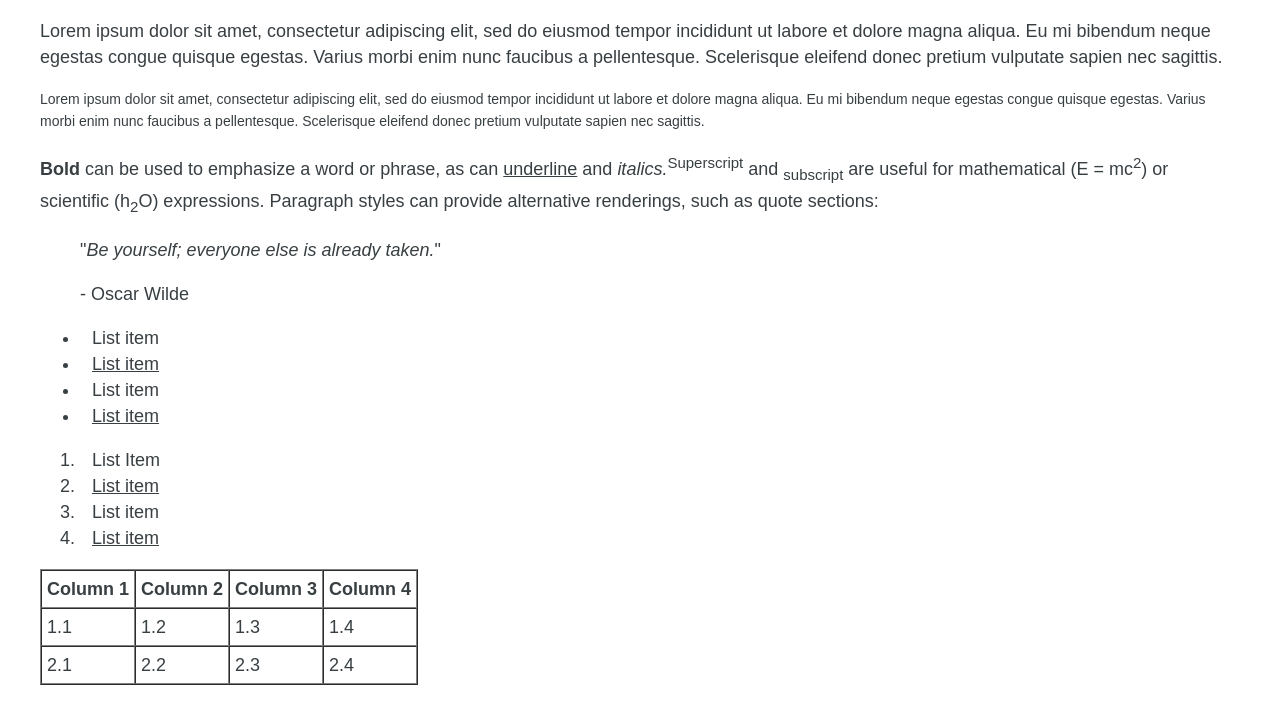
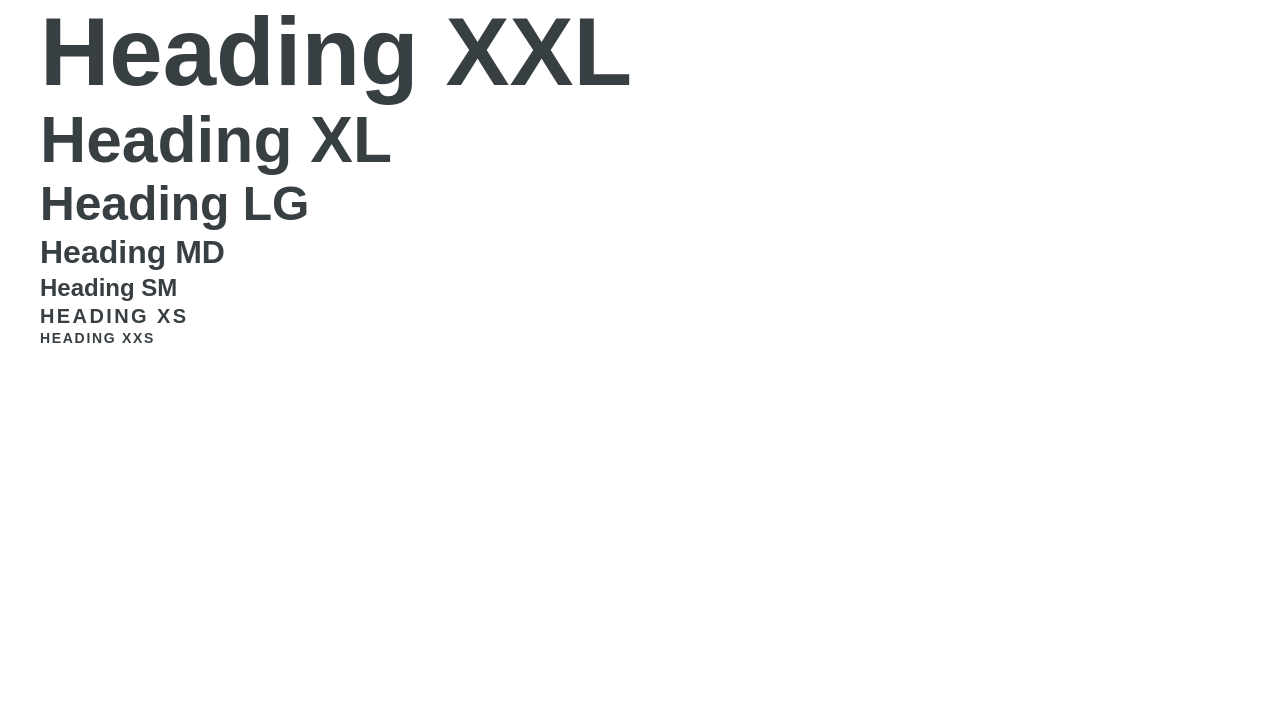
Before and after one commit to CruGlobal/cru-content-designs, a React (Create React App) app in the folder give/: page /title in a window 1280 px wide. Shown: the top 724 px of the page. Built offline with nearby package versions, Linux system fonts and the light colour scheme.

Commit message:
Cleaning up Title component
Changed "type" prop to "component" to match how MUI defines the element to use
Added optional links
Created <DynamicHeadingTag />

```diff
--- a/give/src/App.js
+++ b/give/src/App.js
@@ -10,8 +10,8 @@
 // import { SeparatorExamples } from "./components/Separator/Separator";
 // import { TabsExamples } from "./components/Tabs/Tabs";
 // import { TeaserExamples } from "./components/Teaser/Teaser";
-import { TextExamples } from "./components/Text/Text";
-// import { TitleExamples } from "./components/Title/Title";
+// import { TextExamples } from "./components/Text/Text";
+import { TitleExamples } from "./components/Title/Title";
 
 function App() {
   return (
@@ -28,8 +28,8 @@
       {/* <SeparatorExamples /> */}
       {/* <TabsExamples /> */}
       {/* <TeaserExamples /> */}
-      <TextExamples />
-      {/* <TitleExamples /> */}
+      {/* <TextExamples /> */}
+      <TitleExamples />
     </>
   );
 }
--- a/give/src/components/Title/Title.js
+++ b/give/src/components/Title/Title.js
@@ -1,33 +1,39 @@
+// Based on v3
+// https://www.aemcomponents.dev/content/core-components-examples/library/core-content/title.html
+// https://github.com/adobe/aem-core-wcm-components/blob/main/content/src/content/jcr_root/apps/core/wcm/components/title/v3/title/title.html
+
 import "./Title.css";
+
+const LinkWrapper = ({ href, children }) => {
+  return href ? (
+    <a className="cmp-title__link" href={href}>
+      {children}
+    </a>
+  ) : (
+    children
+  );
+};
 
 export const Title = ({
   className = "", // string
-  type = "h2", // string = "h1" | "h2" | "h3" | "h4" | "h5" | "h6"
+  component = "h2", // string = "h1" | "h2" | "h3" | "h4" | "h5" | "h6"
   size = "md", // string - "xxl" | "xl" | "lg" | "md" | "sm" | "xs" | "xxs"
+  href = "", // string - URL
   children,
 }) => {
   if (!children) return null;
 
   const classes = className !== "" ? " " + className : className;
   const sizeClass = size !== "" ? " cru-title-" + size : size;
-
-  let heading = "";
-  if (type === "h1") heading = <h1 className="cmp-title__text">{children}</h1>;
-  else if (type === "h2")
-    heading = <h2 className="cmp-title__text">{children}</h2>;
-  else if (type === "h3")
-    heading = <h3 className="cmp-title__text">{children}</h3>;
-  else if (type === "h4")
-    heading = <h4 className="cmp-title__text">{children}</h4>;
-  else if (type === "h5")
-    heading = <h5 className="cmp-title__text">{children}</h5>;
-  else if (type === "h6")
-    heading = <h6 className="cmp-title__text">{children}</h6>;
-  else heading = <h2 className="cmp-title__text">{children}</h2>;
+  const DynamicHeadingTag = `${component}`;
 
   return (
     <div className={"title cru-title" + sizeClass + classes}>
-      <div className="cmp-title">{heading}</div>
+      <div className="cmp-title">
+        <DynamicHeadingTag className="cmp-title__text">
+          <LinkWrapper href={href}>{children}</LinkWrapper>
+        </DynamicHeadingTag>
+      </div>
     </div>
   );
 };
@@ -35,22 +41,22 @@
 export const TitleExamples = () => {
   return (
     <>
-      <Title size="xxl" type="h1">
+      <Title size="xxl" component="h1">
         Heading XXL
       </Title>
-      <Title size="xl" type="h2">
+      <Title size="xl" component="h2" href="https://google.com">
         Heading XL
       </Title>
-      <Title size="lg" type="h3">
+      <Title size="lg" component="h3">
         Heading LG
       </Title>
-      <Title size="md" type="h4">
+      <Title size="md" component="h4" href="https://apple.com">
         Heading MD
       </Title>
-      <Title size="sm" type="h5">
+      <Title size="sm" component="h5">
         Heading SM
       </Title>
-      <Title size="xs" type="h6">
+      <Title size="xs" component="h6" href="https://facebook.com">
         Heading XS
       </Title>
       <Title size="xxs">Heading XXS</Title>
```
